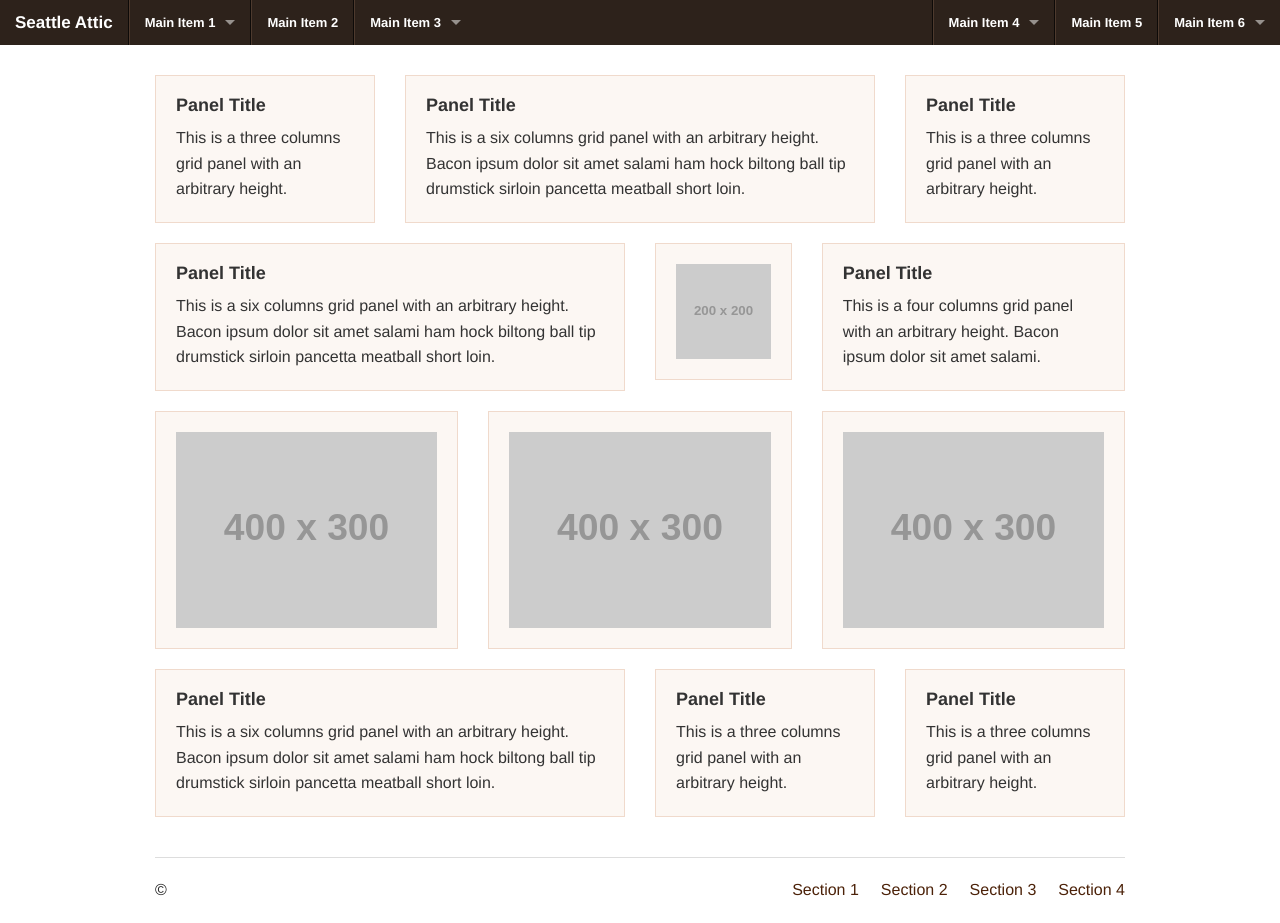
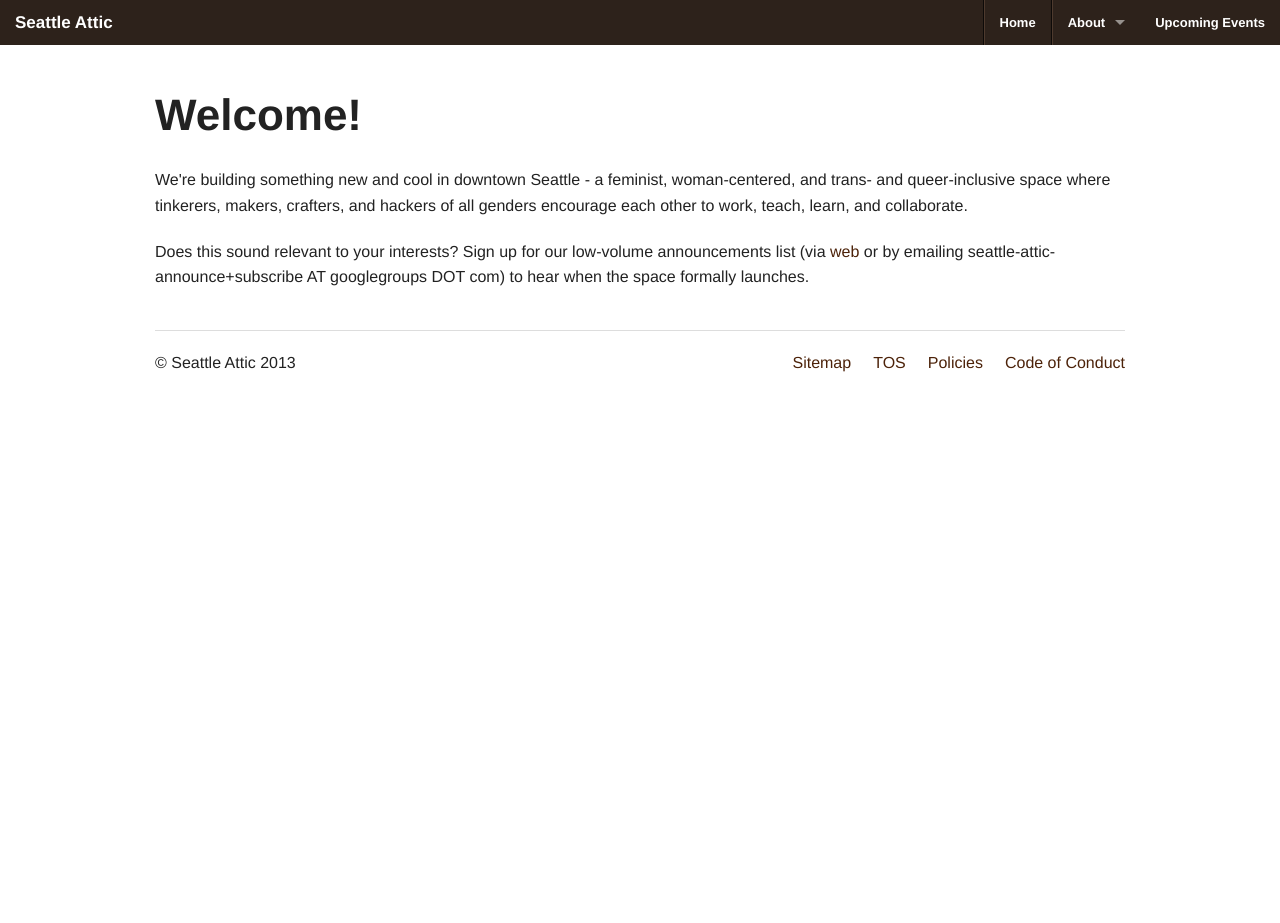
Before and after one commit to SeattleAttic/HedyNet, a Django app: page / in a window 1280 px wide. After the commit the page ends 372 px from the top, so only its background shows below. Run offline with Django 3.2, Linux system fonts and the light colour scheme; grey boxes labelled with a size stand in for pictures from a placeholder-image service; style sheets or scripts are compiled from the project's sources; some libraries are stand-ins or nearby versions.

Commit message:
Start converting all pages, except the FAQ

```diff
--- a/HedyNet/HedyNet/urls.py
+++ b/HedyNet/HedyNet/urls.py
@@ -6,7 +6,11 @@ from django.contrib import admin
 admin.autodiscover()
 
 urlpatterns = patterns('',
-    url(r'^$', TemplateView.as_view(template_name='base.html')),
+    url(r'^$', TemplateView.as_view(template_name='home.html'), name="home"),
+    url(r'^about$', TemplateView.as_view(template_name='about.html'), name="about"),
+    url(r'^policies$', TemplateView.as_view(template_name='policies.html'), name="policies"),
+    url(r'^codeofconduct$', TemplateView.as_view(template_name='codeofconduct.html'), name="codeofconduct"),
+    url(r'^wishlist$', TemplateView.as_view(template_name="wishlist.html"), name="wishlist"),
 
     # Examples:
     # url(r'^$', 'HedyNet.views.home', name='home'),
--- a/HedyNet/templates/base.html
+++ b/HedyNet/templates/base.html
@@ -17,16 +17,21 @@
 
   <script src="{% static "js/vendor/custom.modernizr.js" %}"></script>
 
+  {% block extrahead %}
+  {% endblock %}
+
 </head>
 <body>
 
   <!-- Header and Nav -->
+{% block body %}
+{% block topbar %}
   <nav class="top-bar">
     <ul class="title-area">
       <!-- Title Area -->
       <li class="name">
         <h1>
-          <a href="#">
+          <a href="{% url "home" %}">
             Seattle Attic
           </a>
         </h1>
@@ -35,224 +40,63 @@
     </ul>
 
     <section class="top-bar-section">
-      <!-- Left Nav Section -->
-      <ul class="left">
-        <li class="divider"></li>
-        <li class="has-dropdown">
-          <a class="active" href="#">Main Item 1</a>
-          <ul class="dropdown">
-            <li><label>Section Name</label></li>
-            <li><a href="#" class="">Dropdown Level 1</a></li>
-            <li><a href="#">Dropdown Option</a></li>
-            <li><a href="#">Dropdown Option</a></li>
-            <li class="divider"></li>
-            <li><label>Section Name</label></li>
-            <li><a href="#">Dropdown Option</a></li>
-            <li><a href="#">Dropdown Option</a></li>
-            <li><a href="#">Dropdown Option</a></li>
-            <li class="divider"></li>
-            <li><a href="#">See all &rarr;</a></li>
-          </ul>
-        </li>
-        <li class="divider"></li>
-        <li><a href="#">Main Item 2</a></li>
-        <li class="divider"></li>
-        <li class="has-dropdown">
-          <a href="#">Main Item 3</a>
-          <ul class="dropdown">
-            <li><a href="#">Dropdown Option</a></li>
-            <li><a href="#">Dropdown Option</a></li>
-            <li><a href="#">Dropdown Option</a></li>
-            <li class="divider"></li>
-            <li><a href="#">See all &rarr;</a></li>
-          </ul>
-        </li>
-
-      </ul>
-
       <!-- Right Nav Section -->
       <ul class="right">
         <li class="divider"></li>
+        <li><a href="{% url "home" %}">Home</a></li>
+        <li class="divider"></li>
         <li class="has-dropdown">
-          <a href="#">Main Item 4</a>
+          <a href="#">About</a>
           <ul class="dropdown">
-            <li><label>Section Name</label></li>
-            <li class="has-dropdown">
-              <a href="#" class="">Has Dropdown, Level 1</a>
-              <ul class="dropdown">
-                <li><a href="#">Dropdown Options</a></li>
-                <li><a href="#">Dropdown Options</a></li>
-                <li class="has-dropdown">
-                  <a href="#">Has Dropdown, Level 2</a>
-                  <ul class="dropdown test">
-                    <li><a href="#">Subdropdown Option</a></li>
-                    <li><a href="#">Subdropdown Option</a></li>
-                    <li><a href="#">Subdropdown Option</a></li>
-                  </ul>
-                </li>
-                <li><a href="#">Subdropdown Option</a></li>
-                <li><a href="#">Subdropdown Option</a></li>
-                <li><a href="#">Subdropdown Option</a></li>
-              </ul>
-            </li>
-            <li><a href="#">Dropdown Option</a></li>
-            <li><a href="#">Dropdown Option</a></li>
-            <li class="divider"></li>
-            <li><label>Section Name</label></li>
-            <li><a href="#">Dropdown Option</a></li>
-            <li><a href="#">Dropdown Option</a></li>
-            <li><a href="#">Dropdown Option</a></li>
-            <li class="divider"></li>
-            <li><a href="#">See all &rarr;</a></li>
+            <li><a href="{% url "about" %}">About Us</a></li>
+            <li><a href="{% url "policies" %}">Policies</a></li>
+            <li><a href="{% url "codeofconduct" %}">Code of Conduct</a></li>
+            <li><a href="#">FAQ</a></li>
           </ul>
         </li>
-        <li class="divider"></li>
-        <li><a href="#">Main Item 5</a></li>
-        <li class="divider"></li>
-        <li class="has-dropdown">
-          <a href="#">Main Item 6</a>
-          <ul class="dropdown">
-            <li><a href="#">Dropdown Option</a></li>
-            <li><a href="#">Dropdown Option</a></li>
-            <li><a href="#">Dropdown Option</a></li>
-            <li class="divider"></li>
-            <li><a href="#">See all &rarr;</a></li>
-          </ul>
-        </li>
+        <li><a href="#">Upcoming Events</a></li>
       </ul>
     </section>
+
   </nav>
-
+{% endblock %}
 
   <!-- End Header and Nav -->
 
   <!-- Main Grid Section -->
 
-  <div class="row">
+{% block content %}
 
-    <div class="large-3 columns">
-      <div class="panel">
-        <h5>Panel Title</h5>
-        <p>This is a three columns grid panel with an arbitrary height.</p>
-      </div>
-    </div>
-    <div class="large-6 columns">
-      <div class="panel">
-        <h5>Panel Title</h5>
-        <p>This is a six columns grid panel with an arbitrary height. Bacon ipsum dolor sit amet salami ham hock biltong ball tip drumstick sirloin pancetta meatball short loin.</p>
-      </div>
-    </div>
-    <div class="large-3  columns">
-      <div class="panel">
-        <h5>Panel Title</h5>
-        <p>This is a three columns grid panel with an arbitrary height.</p>
-      </div>
-    </div>
-
-  </div>
-
-
-
-  <div class="row">
-
-    <div class="large-6 columns">
-      <div class="panel">
-        <h5>Panel Title</h5>
-        <p>This is a six columns grid panel with an arbitrary height. Bacon ipsum dolor sit amet salami ham hock biltong ball tip drumstick sirloin pancetta meatball short loin.</p>
-      </div>
-    </div>
-    <div class="large-2 columns">
-      <div class="panel">
-        <p>
-          <img src="http://placehold.it/200x200" />
-        </p>
-      </div>
-    </div>
-    <div class="large-4 columns">
-      <div class="panel">
-        <h5>Panel Title</h5>
-        <p>This is a four columns grid panel with an arbitrary height. Bacon ipsum dolor sit amet salami.</p>
-      </div>
-    </div>
-
-  </div>
-
-
-  <div class="row">
-
-    <div class="large-4 columns">
-      <div class="panel">
-        <p>
-          <img src="http://placehold.it/400x300" />
-        </p>
-      </div>
-    </div>
-    <div class="large-4 columns">
-      <div class="panel">
-        <p>
-          <img src="http://placehold.it/400x300" />
-        </p>
-      </div>
-    </div>
-    <div class="large-4 columns">
-      <div class="panel">
-        <p>
-          <img src="http://placehold.it/400x300" />
-        </p>
-      </div>
-    </div>
-
-  </div>
-
-
-  <div class="row">
-
-    <div class="large-6 columns">
-      <div class="panel">
-        <h5>Panel Title</h5>
-        <p>This is a six columns grid panel with an arbitrary height. Bacon ipsum dolor sit amet salami ham hock biltong ball tip drumstick sirloin pancetta meatball short loin.</p>
-      </div>
-    </div>
-    <div class="large-3 columns">
-      <div class="panel">
-        <h5>Panel Title</h5>
-        <p>This is a three columns grid panel with an arbitrary height.</p>
-      </div>
-    </div>
-    <div class="large-3 columns">
-      <div class="panel">
-        <h5>Panel Title</h5>
-        <p>This is a three columns grid panel with an arbitrary height.</p>
-      </div>
-    </div>
-
-  </div>
+{% endblock %}
 
   <!-- End Grid Section -->
 
 
 
   <!-- Footer -->
-
+{% block footer %}
   <footer class="row">
     <div class="large-12 columns">
       <hr />
       <div class="row">
         <div class="large-6 columns">
-          <p>&copy; </p>
+          <p>&copy; Seattle Attic 2013</p>
         </div>
         <div class="large-6 columns">
           <ul class="inline-list right">
-            <li><a href="#">Section 1</a></li>
-            <li><a href="#">Section 2</a></li>
-            <li><a href="#">Section 3</a></li>
-            <li><a href="#">Section 4</a></li>
+            <li><a href="#">Sitemap</a></li>
+            <li><a href="#">TOS</a></li>
+            <li><a href="{% url "policies" %}">Policies</a></li>
+            <li><a href="{% url "codeofconduct" %}">Code of Conduct</a></li>
           </ul>
         </div>
       </div>
     </div>
   </footer>
+{% endblock %}
+{% endblock %}
 
+{% block scripts %}
   <script>
   document.write('<script src=' +
   ('__proto__' in {} ? '{% static "js/vendor/zepto" %}' : '{% static "js/vendor/jquery" %}') +
@@ -276,5 +120,6 @@
   <script>
     $(document).foundation();
   </script>
+{% endblock %}
 </body>
 </html>
--- /dev/null
+++ b/HedyNet/templates/home.html
@@ -0,0 +1,14 @@
+{% extends "base.html" %}
+
+{% block content %}
+<section class="row">
+<div class="columns large-12 small-12">
+<header><h1>Welcome!</h1></header>
+<div class="content">
+<p>We're building something new and cool in downtown Seattle - a feminist, woman-centered, and trans- and queer-inclusive space where tinkerers, makers, crafters, and hackers of all genders encourage each other to work, teach, learn, and collaborate.</p>
+
+<p>Does this sound relevant to your interests?  Sign up for our low-volume announcements list (via <a href="https://groups.google.com/forum/?fromgroups#!forum/seattle-attic-announce">web</a> or by emailing seattle-attic-announce+subscribe AT googlegroups DOT com) to hear when the space formally launches.</p>
+</div>
+</div>
+</section>
+{% endblock %}
```
Also changed, not shown: HedyNet/templates/about.html (added, +14 -0 lines), HedyNet/templates/codeofconduct.html (added, +63 -0 lines), HedyNet/templates/policies.html (added, +60 -0 lines), HedyNet/templates/wishlist.html (added, +30 -0 lines).
